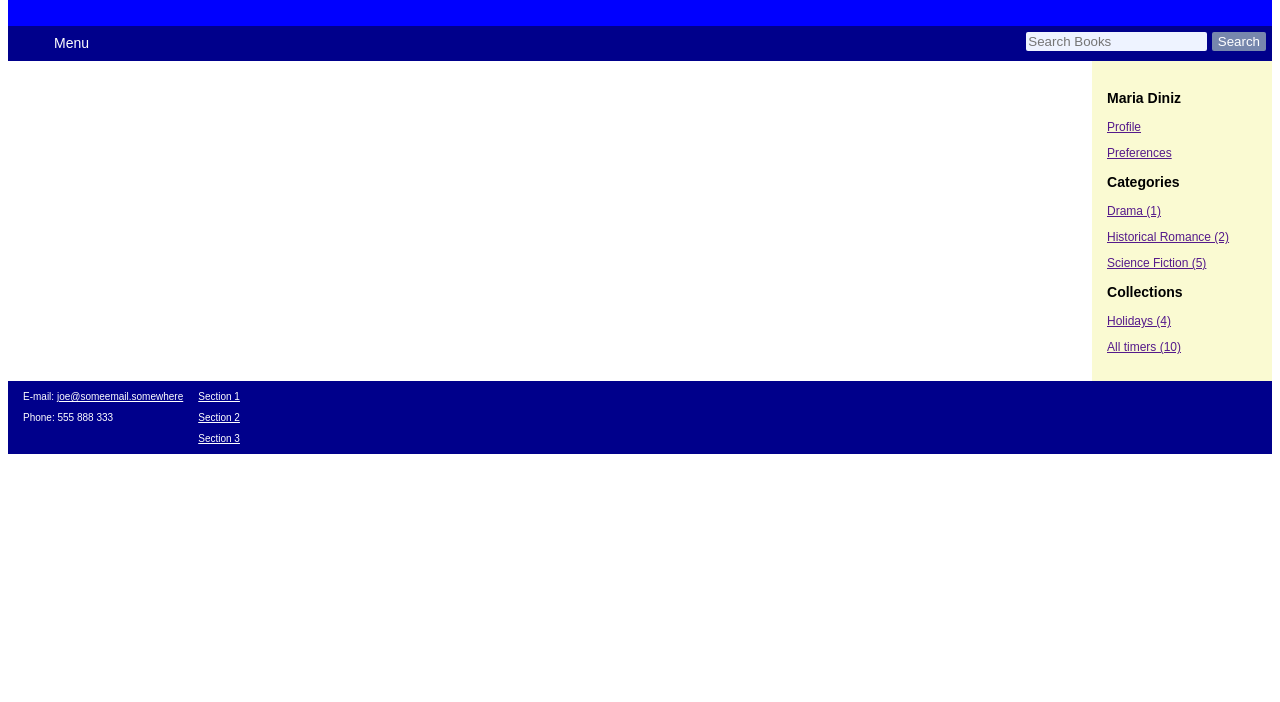
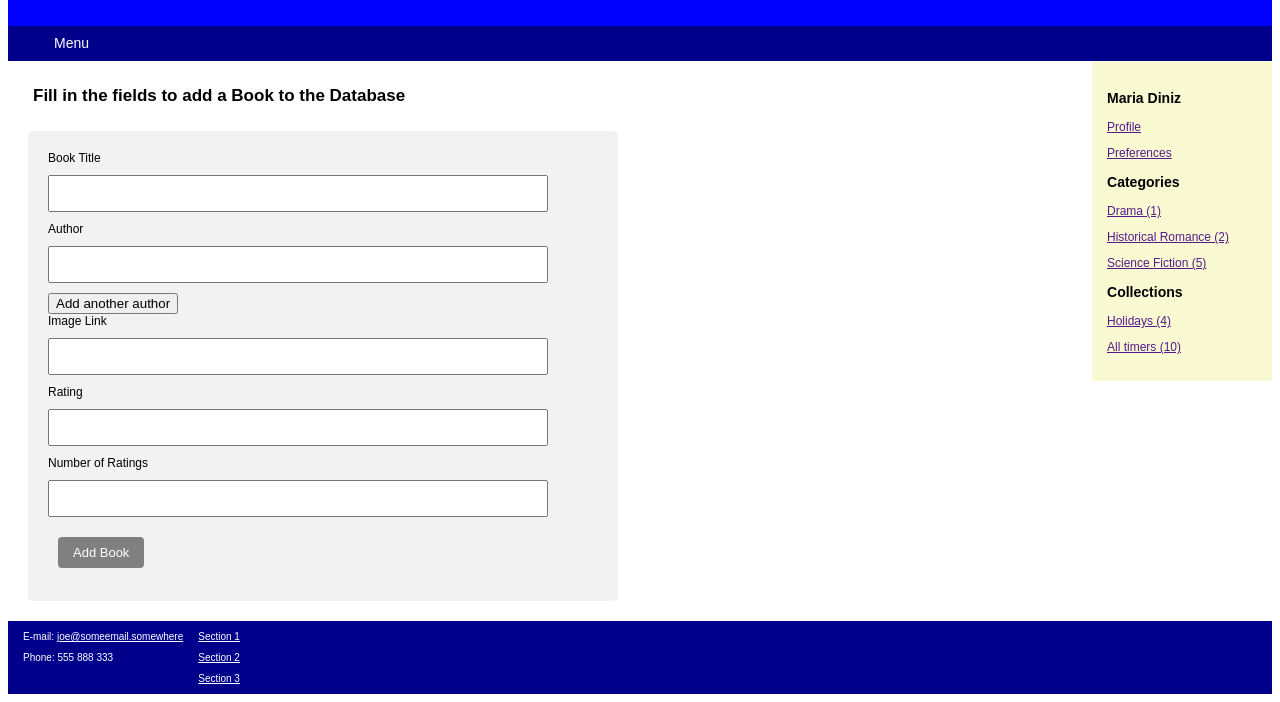
Before and after one commit to ErikFub/Books-Web-App-WCC, a website: page public/addbook.html in a window 1280 px wide. Shown: the part 117-819 px from the top of the page. Drawn offline with Linux system fonts and the light colour scheme.

Commit message:
Add Book css & html draft

```diff
--- /dev/null
+++ b/public/addbook.css
@@ -0,0 +1,44 @@
+h2 {
+    margin: 25px;
+    font-size: 17;
+}
+
+label {
+    font-size: 12;
+}
+
+
+form {
+    margin: 20px;
+    border-radius: 5px;
+    background-color: #f2f2f2;
+    padding: 20px;
+    width: 550px;
+    height: 430px;
+}
+
+input[type=text] {
+    width: 500px;
+    padding: 8px 20px;
+    margin: 10px 0;
+    box-sizing: border-box;
+    display: block;
+    font-size: 15px;
+  }
+
+/*Button to add a Book to the Database*/
+input[type=submit] {
+    background-color: grey;
+    color: white;
+    padding: 8px 15px;
+    border: none;
+    border-radius: 4px;
+    cursor: pointer;
+    float: left;
+    font-size: 13;
+    margin: 10px;
+  }
+
+input[type=submit]:hover {
+    background-color: darkgrey;
+  }
--- a/public/addbook.html
+++ b/public/addbook.html
@@ -3,8 +3,9 @@
     <HEAD>
         <TITLE>My Favourite Books</TITLE>
         <META charset="utf8" />
-        <LINK rel="stylesheet" href="books.css" />
-        <LINK rel="stylesheet" href="general.css" />
+        <LINK rel="stylesheet" href="./books.css" />
+        <LINK rel="stylesheet" href="./general.css" />
+        <LINK rel="stylesheet" href="./addbook.css" />
         <script src="script.js"></script>
     </HEAD>
 
@@ -20,16 +21,11 @@
                     <li class="navitem">
                         <button class="navbutton sn" onclick="toggleSubnav('menu')" id="menu-bt">Menu</button>
                         <ul class="subnav hidden" id="menu-sn">
-                            <li class="sn"><a href="/addbook.html">Add Book</a></li>
-                            <li class="sn"><a href="/statistics.html">Statistics</a></li>
+                            <li class="sn"><a href="./index.html">List of Books</a></li>
+                            <li class="sn"><a href="./statistics.html">Statistics</a></li>
                         </ul>
                     </li>
                 </ul>
-                <div id="searchicon">&#x1F50D;</div>
-                <div class="search">
-                    <input class="search" type="text" id="search-input" name="search" placeholder="Search Books">
-                    <button class="search" onclick="search()">Search</button>
-                </div>
             </NAV>
         </HEADER>
         <div id="sidesection">
@@ -46,6 +42,35 @@
                 <p><a href="">All timers (10)</a></p>
             </ASIDE>
         </div>
+
+        <H2>Fill in the fields to add a Book to the Database</H2>
+
+        <form>
+            <label for="title">Book Title</label>
+            <input type="text" id="title" name="title">
+
+            <label for="author">Author</label>
+            <input type="text" id="author" name="author">
+
+            <div id="newfield">
+                <input type="button" value="Add another author" onclick="createNewElement();"/>
+             </div>
+
+             <div id="newElementId"></div>
+
+            <label for="img">Image Link</label>
+            <input type="text" id="img" name="img">
+
+            <label for="rating">Rating</label>
+            <input type="text" id="rating" name="rating">
+
+            <label for="numberrating">Number of Ratings</label>
+            <input type="text" id="numberrating" name="numberrating">
+
+            <input type="submit" value="Add Book">
+
+        </form>
+
         <SECTION>
             <ul id="listofbooks">
             </ul>
--- a/public/script.js
+++ b/public/script.js
@@ -197,3 +197,16 @@ function search(){
         .then(books => filterBooks(books, searchInput))
         .then(filteredBooks => fillBooks(filteredBooks))
 }
+
+
+// Add another author -----------------------------------------------------------
+function createNewElement() {
+    // First create a DIV element.
+	var txtNewInputBox = document.createElement('div');
+
+    // Then add the content (a new input box) of the element.
+	txtNewInputBox.innerHTML = "<input type='text' id='newInputBox'>";
+
+    // Finally put it where it is supposed to appear.
+	document.getElementById("newElementId").appendChild(txtNewInputBox);
+}
```
